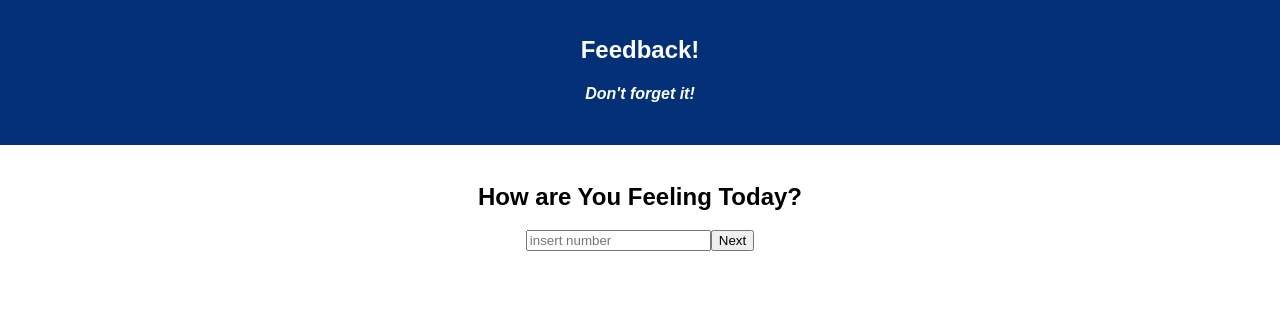
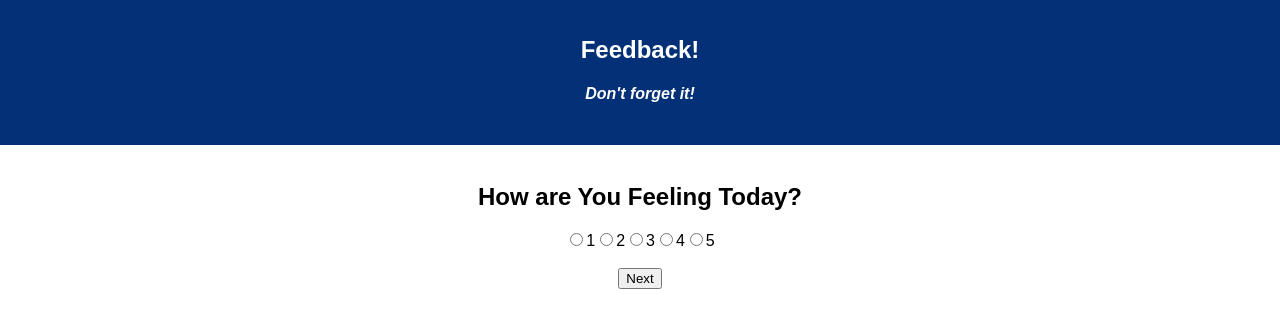
Before and after one commit to peterxdang/Redux-Feedback-Loop, a React (Create React App) app: page /#/ in a window 1280 px wide. Shown: the top 328 px of the page. Built offline with nearby package versions, Linux system fonts and the light colour scheme.

Commit message:
creating input type radio in home.js

```diff
--- a/src/components/Home/Home.js
+++ b/src/components/Home/Home.js
@@ -2,8 +2,24 @@ import React, { Component } from 'react';
 
 class Home extends Component {
 
+    state = {
+        feeling: ''
+    }
+
     handleClick = () => {
-        this.props.history.push('/Comprehend');
+        if (this.state.feeling === '') {
+            return alert('Please select number');
+        }
+        else {
+            this.props.history.push('/Comprehend');
+        }
+    }
+
+    onChange = (event) => {
+       //console.log(Number(event.target.value));
+       this.setState({
+           feeling: Number(event.target.value)
+       })
     }
   render() {
     return (
@@ -12,7 +28,27 @@ class Home extends Component {
 
         <br/>
         <h2>How are You Feeling Today?</h2>
-        <input placeholder = "insert number"></input>
+        <label>
+            <input type ="radio" name = "feel" value = "1" onChange = {this.onChange}/>
+             1
+        </label>
+        <label>
+            <input type ="radio" name = "feel" value = "2" onChange = {this.onChange}/>
+             2
+        </label>
+        <label>
+            <input type ="radio" name = "feel" value = "3" onChange = {this.onChange}/>
+             3
+        </label>
+        <label>
+            <input type ="radio" name = "feel" value = "4" onChange = {this.onChange}/>
+             4
+        </label>
+        <label>
+            <input type ="radio" name = "feel" value = "5" onChange = {this.onChange}/>
+             5
+        </label>
+        <br/> <br/>
         <button onClick = {this.handleClick}>Next</button>
       </div>
       //</Router>
```
Also changed, not shown: 1 other file (tests, documents, lock files or other folders).
